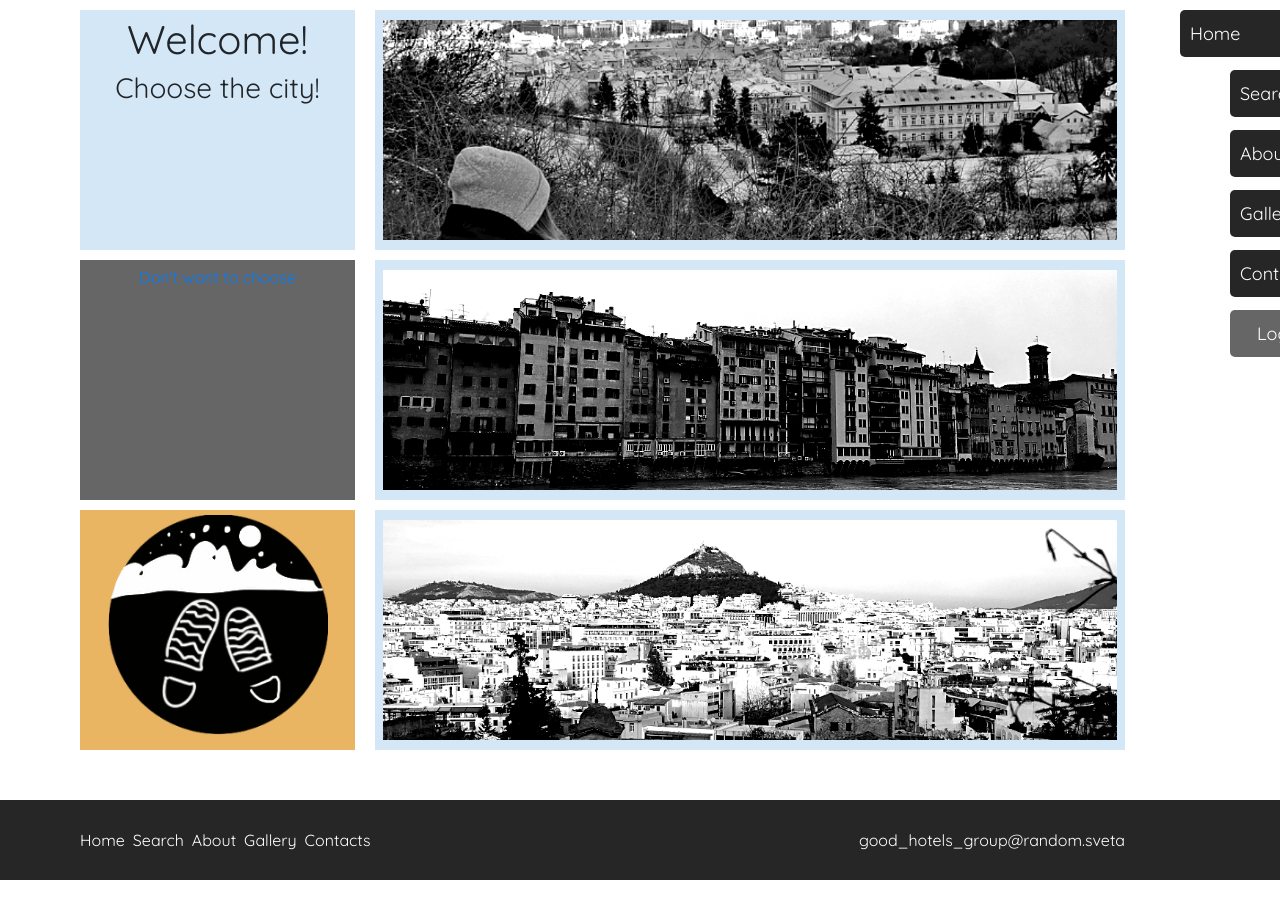
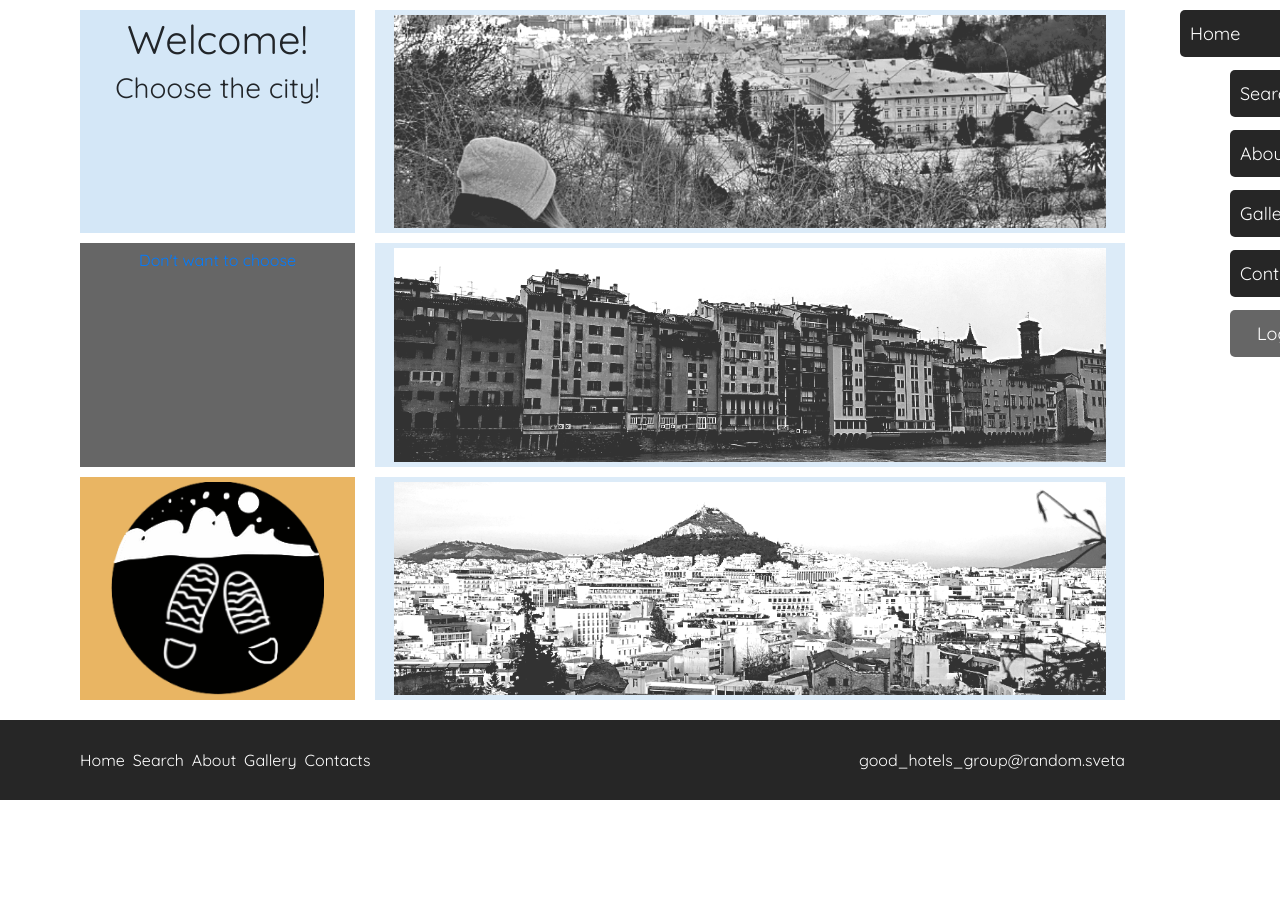
Before and after one commit to randomSveta/HotelSite, a React (Create React App) app: page / in a window 1280 px wide. Shown: the top 918 px of the page. After the commit the page ends 800 px from the top, so only its background shows below. Built offline with nearby package versions, Linux system fonts and the light colour scheme.

Commit message:
Change height.

```diff
--- a/src/components/pages/home/home.css
+++ b/src/components/pages/home/home.css
@@ -1,5 +1,7 @@
 .row-height {
-	height: 30vh;
+	height: calc(
+		(90vh - 20px) / 3 - 10px
+	); /* row margin-bottom 10px, 20px - margin + padding for column*/
 }
 
 .row-m-p {
@@ -29,10 +31,15 @@
 
 .image-size {
 	max-width: 100%;
-	max-height: calc(30vh - 20px);
+	max-height: calc(
+		(90vh - 20px) / 3 - 10px - 10px
+	); /* row height - 10px paddings for inside row */
 }
 
-.container,
-.home-row {
-	min-height: 100vh;
+.container-home,
+.row-home {
+	min-height: 90vh;
 }
+.opacity-08 {
+	opacity: 0.8;
+}
```
